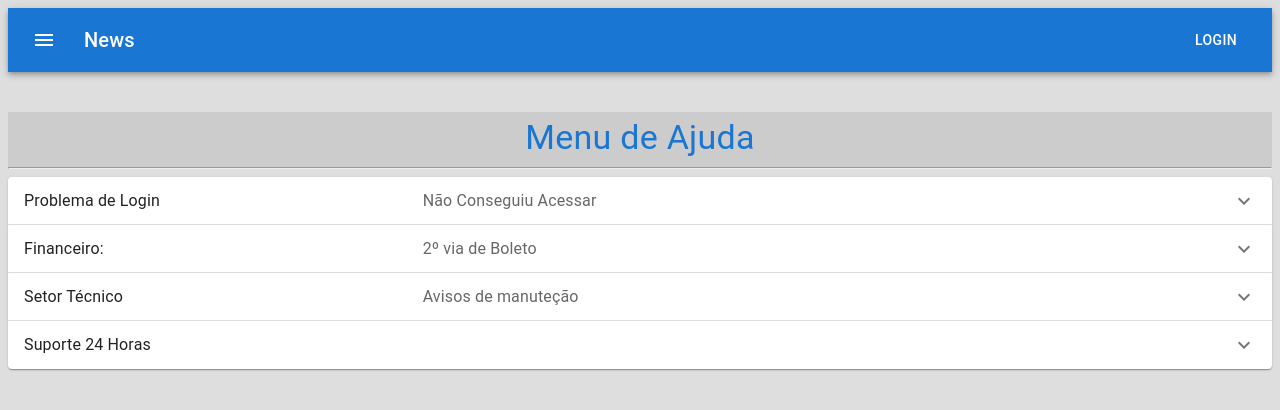
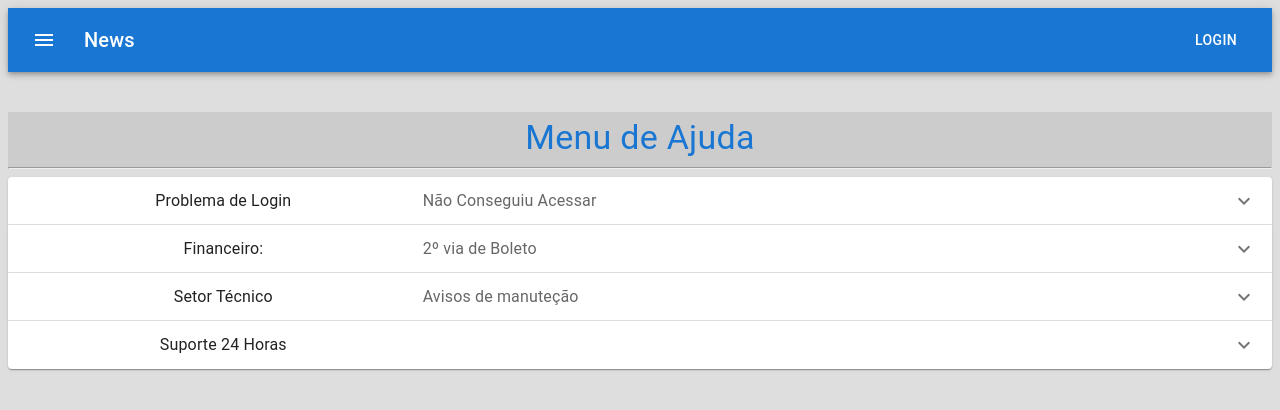
Before and after one commit to maxwellsothero/react-projetc-top, a React (Create React App) app: page /help in a window 1280 px wide. Shown: the top 410 px of the page. Built offline with nearby package versions, Linux system fonts and the light colour scheme.

Commit message:
adicionando margins no input

```diff
--- a/src/components/Input/style.css
+++ b/src/components/Input/style.css
@@ -1,4 +1,6 @@
 .form1{
-    margin: 5px;
+    margin-top: 10px !important ;
+    margin-bottom: 5px !important;
+
 
 }
--- a/src/pages/CategoryList/Nova/index.js
+++ b/src/pages/CategoryList/Nova/index.js
@@ -9,7 +9,7 @@ export default function Nova(){
           <Input label="Nome"/>
           <Input label="Descrição"/>
           <Input label="Foto"/>
-          <Button variant="contained">Enviar</Button>
+          <Button variant="contained" fullWidth>Enviar</Button>
         </>
 
     );
--- a/src/pages/Help/index.js
+++ b/src/pages/Help/index.js
@@ -28,7 +28,7 @@ export default function Help() {
           aria-controls="panel1bh-content"
           id="panel1bh-header"
         >
-          <Typography sx={{ width: '33%', flexShrink: 0 }}>
+          <Typography  align="center" sx={{ width: '33%', flexShrink: 0 }}>
             Problema de Login
           </Typography>
           <Typography sx={{ color: 'text.secondary' }}>Não Conseguiu Acessar</Typography>
@@ -45,7 +45,7 @@ export default function Help() {
           aria-controls="panel2bh-content"
           id="panel2bh-header"
         >
-          <Typography sx={{ width: '33%', flexShrink: 0 }}>Financeiro:</Typography>
+          <Typography align="center" sx={{ width: '33%', flexShrink: 0 }}>Financeiro:</Typography>
           <Typography sx={{ color: 'text.secondary' }}>
             2º via de Boleto
           </Typography>
@@ -64,7 +64,7 @@ export default function Help() {
           aria-controls="panel3bh-content"
           id="panel3bh-header"
         >
-          <Typography sx={{ width: '33%', flexShrink: 0 }}>
+          <Typography align="center" sx={{ width: '33%', flexShrink: 0 }}>
            Setor Técnico
           </Typography>
           <Typography sx={{ color: 'text.secondary' }}>
@@ -84,7 +84,7 @@ export default function Help() {
           aria-controls="panel4bh-content"
           id="panel4bh-header"
         >
-          <Typography sx={{ width: '33%', flexShrink: 0 }} >Suporte 24 Horas</Typography>
+          <Typography align="center" sx={{ width: '33%', flexShrink: 0 }} >Suporte 24 Horas</Typography>
         </AccordionSummary>
         <AccordionDetails>
           <Typography>
--- a/src/pages/Home/index.js
+++ b/src/pages/Home/index.js
@@ -44,7 +44,7 @@ import {
             label: 'My First dataset',
             backgroundColor: 'rgb(255, 99, 132)',
             borderColor: 'rgb(255, 99, 132)',
-            data: [0, 10, 5, 2, 20, 30, 45],
+            data: [10, 5, 2, 20, 45],
           }
     ]
   };
```
